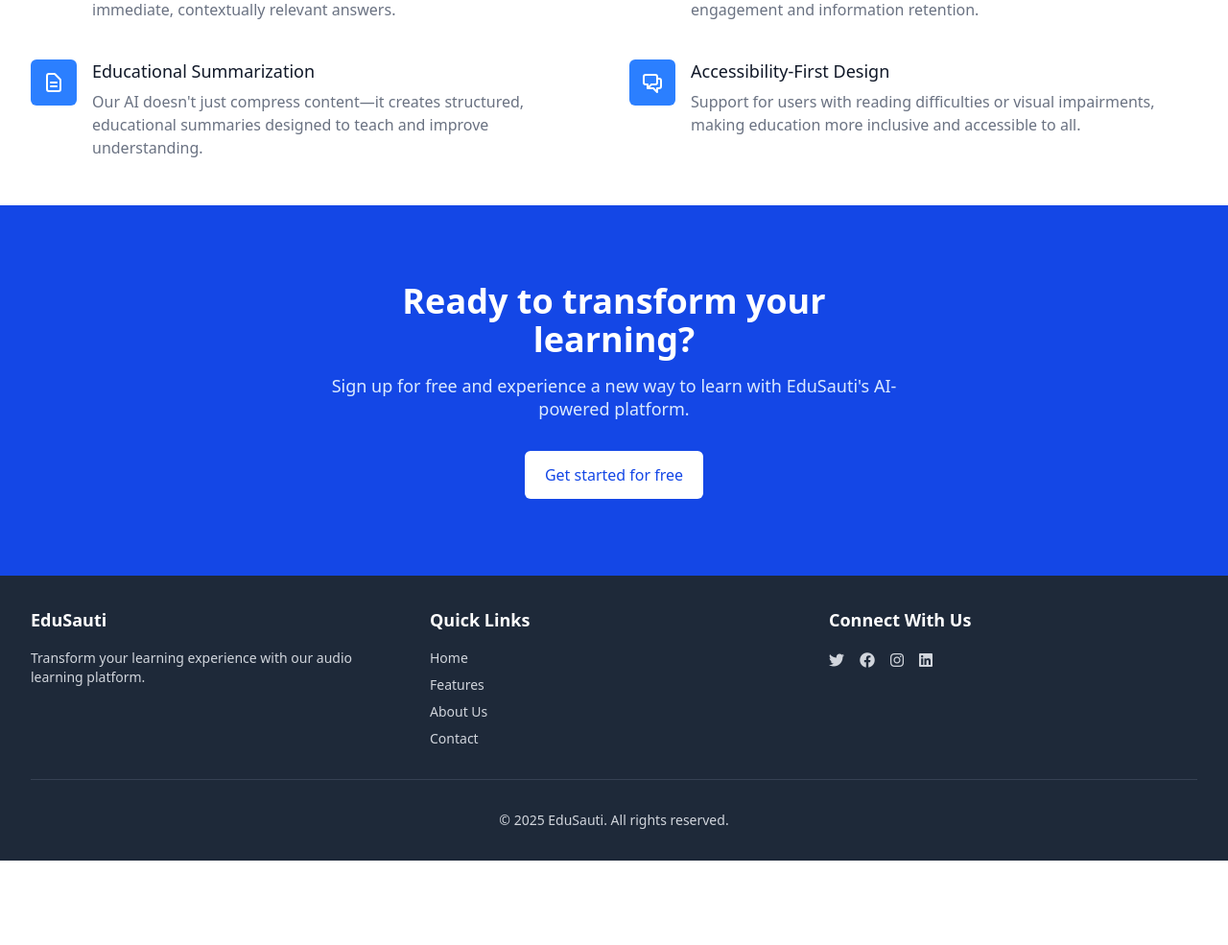
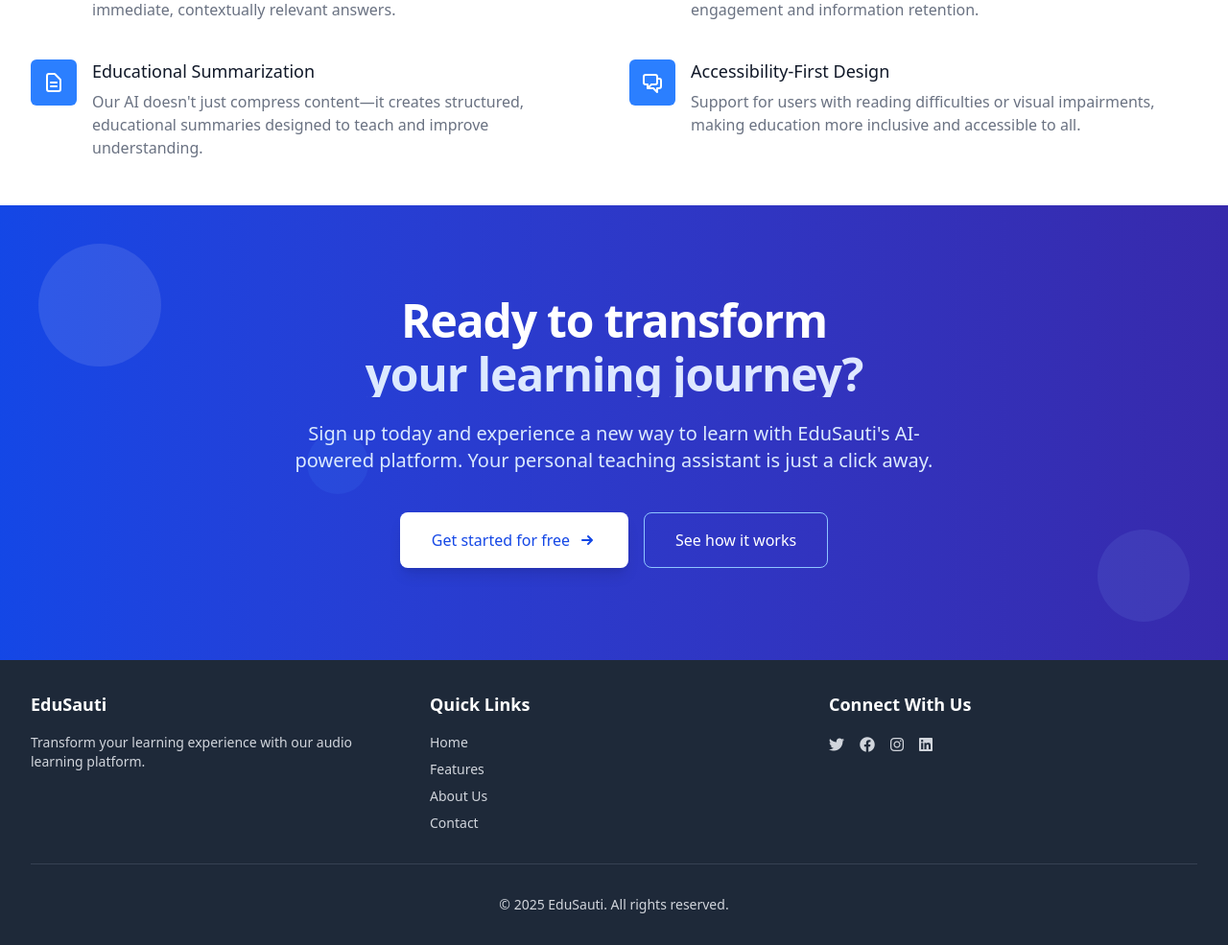
Before and after one commit to ayubsoft254/Edusauti, a Django app: page / in a window 1280 px wide. Shown: the part 1300-2285 px from the top of the page at 96% size. Before the commit the page ends 2197 px from the top, so only its background shows below. Run offline with Django 5.2, Linux system fonts and the light colour scheme; some libraries are stand-ins or nearby versions.

Commit message:
Update home page layout and content with static image and enhanced call-to-action section

```diff
--- a/src/templates/marketing/home.html
+++ b/src/templates/marketing/home.html
@@ -1,4 +1,5 @@
 {% extends 'base.html' %}
+{% load static %}
 
 {% block title %}EduSauti - Transform Learning with AI-Powered Audio{% endblock %}
 
@@ -34,7 +35,9 @@
             </div>
         </div>
         <div class="lg:absolute lg:inset-y-0 lg:right-0 lg:w-1/2">
-            <img class="h-56 w-full object-cover sm:h-72 md:h-96 lg:w-full lg:h-full" src="https://images.unsplash.com/photo-1522202176988-66273c2fd55f?ixlib=rb-1.2.1&ixid=MnwxMjA3fDB8MHxwaG90by1wYWdlfHx8fGVufDB8fHx8&auto=format&fit=crop&w=1740&q=80" alt="Students learning">
+            <img class="h-56 w-full object-cover sm:h-72 md:h-96 lg:w-full lg:h-full"
+                 src="{% static 'images/students-learning.jpg' %}"
+                 alt="Students learning">
         </div>
     </div>
 
@@ -184,17 +187,33 @@
     </div>
 
     <!-- CTA Section -->
-    <div class="bg-blue-700">
-        <div class="max-w-2xl mx-auto text-center py-16 px-4 sm:py-20 sm:px-6 lg:px-8">
-            <h2 class="text-3xl font-extrabold text-white sm:text-4xl">
-                <span class="block">Ready to transform your learning?</span>
+    <div class="bg-gradient-to-r from-blue-700 to-indigo-800 relative overflow-hidden">
+        <!-- Decorative elements -->
+        <div class="absolute top-0 left-0 w-full h-full opacity-10">
+            <div class="absolute top-10 left-10 w-32 h-32 rounded-full bg-white"></div>
+            <div class="absolute bottom-10 right-10 w-24 h-24 rounded-full bg-blue-300"></div>
+            <div class="absolute top-1/2 left-1/4 w-16 h-16 rounded-full bg-blue-400"></div>
+        </div>
+
+        <div class="max-w-4xl mx-auto text-center py-20 px-6 sm:py-24 sm:px-8 relative z-10">
+            <h2 class="text-4xl font-extrabold text-white sm:text-5xl tracking-tight">
+                <span class="block mb-2">Ready to transform</span>
+                <span class="block bg-clip-text text-transparent bg-gradient-to-r from-blue-100 to-indigo-100">your learning journey?</span>
             </h2>
-            <p class="mt-4 text-lg leading-6 text-blue-100">
-                Sign up for free and experience a new way to learn with EduSauti's AI-powered platform.
+            <p class="mt-6 text-xl leading-7 text-blue-100 max-w-2xl mx-auto">
+                Sign up today and experience a new way to learn with EduSauti's AI-powered platform. Your personal teaching assistant is just a click away.
             </p>
-            <a href="{% url 'signup' %}" class="mt-8 w-full inline-flex items-center justify-center px-5 py-3 border border-transparent text-base font-medium rounded-md text-blue-700 bg-white hover:bg-blue-50 sm:w-auto">
-                Get started for free
-            </a>
+            <div class="mt-10 flex flex-col sm:flex-row justify-center gap-4">
+                <a href="{% url 'signup' %}" class="w-full sm:w-auto inline-flex items-center justify-center px-8 py-4 border border-transparent text-base font-medium rounded-lg text-blue-700 bg-white shadow-lg hover:bg-blue-50 transform transition hover:-translate-y-1 hover:shadow-xl">
+                    <span class="mr-2">Get started for free</span>
+                    <svg xmlns="http://www.w3.org/2000/svg" class="h-5 w-5" viewBox="0 0 20 20" fill="currentColor">
+                        <path fill-rule="evenodd" d="M10.293 5.293a1 1 0 011.414 0l4 4a1 1 0 010 1.414l-4 4a1 1 0 01-1.414-1.414L12.586 11H5a1 1 0 110-2h7.586l-2.293-2.293a1 1 0 010-1.414z" clip-rule="evenodd" />
+                    </svg>
+                </a>
+                <a href="{% url 'features' %}" class="w-full sm:w-auto inline-flex items-center justify-center px-8 py-4 border border-blue-300 text-base font-medium rounded-lg text-white hover:bg-blue-600 hover:bg-opacity-20 transition">
+                    <span>See how it works</span>
+                </a>
+            </div>
         </div>
     </div>
 </div>
```
